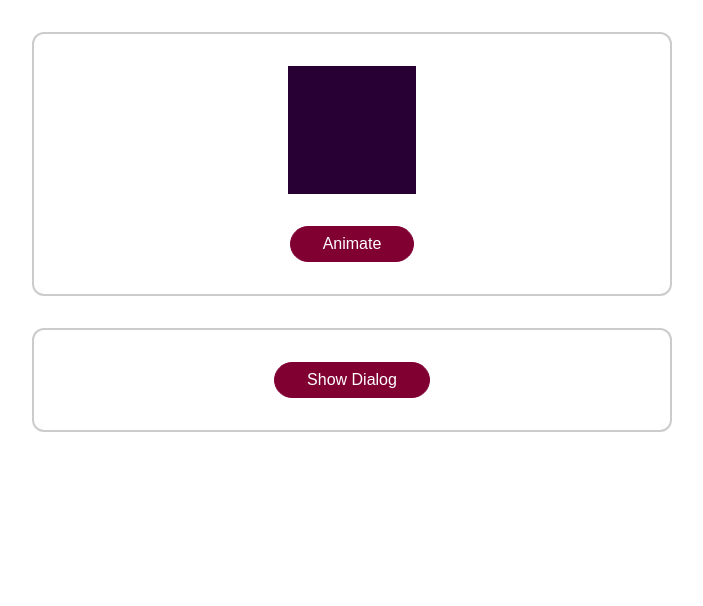
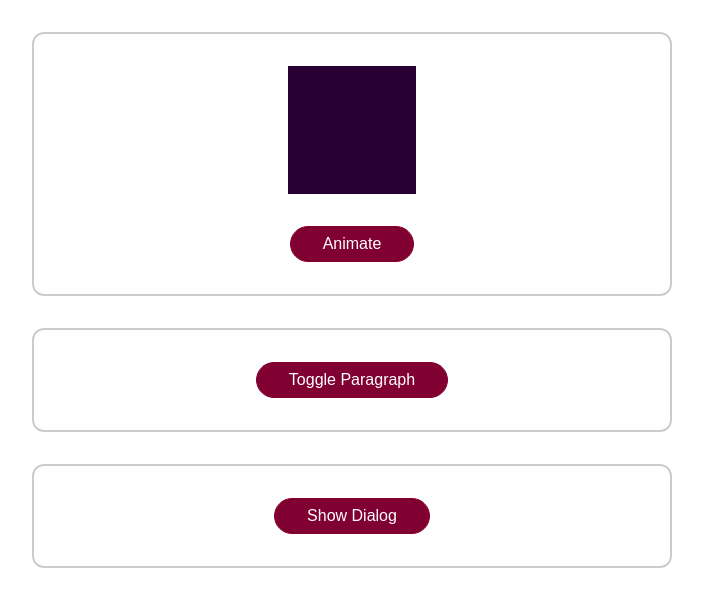
Before and after one commit to anhartasman/vue_basic_14_animation, a Vue app: page / in a window 1280 px wide. Shown: the top 606 px of the page, without its empty margins (288-991 px from the left). Built offline with nearby package versions, Linux system fonts and the light colour scheme.

Commit message:
192. Playing CSS Animations with Vue Help

```diff
--- a/src/App.vue
+++ b/src/App.vue
@@ -2,6 +2,12 @@
   <div class="container">
     <div class="block" :class="{animate:animatedBlock}"></div>
     <button @click="animateBlock">Animate</button>
+  </div>
+  <div class="container">
+  <transition>
+    <p v-if="paraIsVisible">This is only sometimes visible...</p>
+  </transition>
+    <button @click="toggleParagraph">Toggle Paragraph</button>
   </div>
   <base-modal @close="hideDialog" v-if="dialogIsVisible">
     <p>This is a test dialog!</p>
@@ -17,12 +23,16 @@ export default {
   data() {
     return {
     animatedBlock:false,
-    dialogIsVisible: false
+    dialogIsVisible: false,
+    paraIsVisible: false,
     };
   },
   methods: {
     animateBlock(){
       this.animatedBlock=true;
+    },
+    toggleParagraph() {
+      this.paraIsVisible = ! this.paraIsVisible;
     },
     showDialog() {
       this.dialogIsVisible = true;
```
Also changed, not shown: 1 other file (tests, documents, lock files or other folders).
